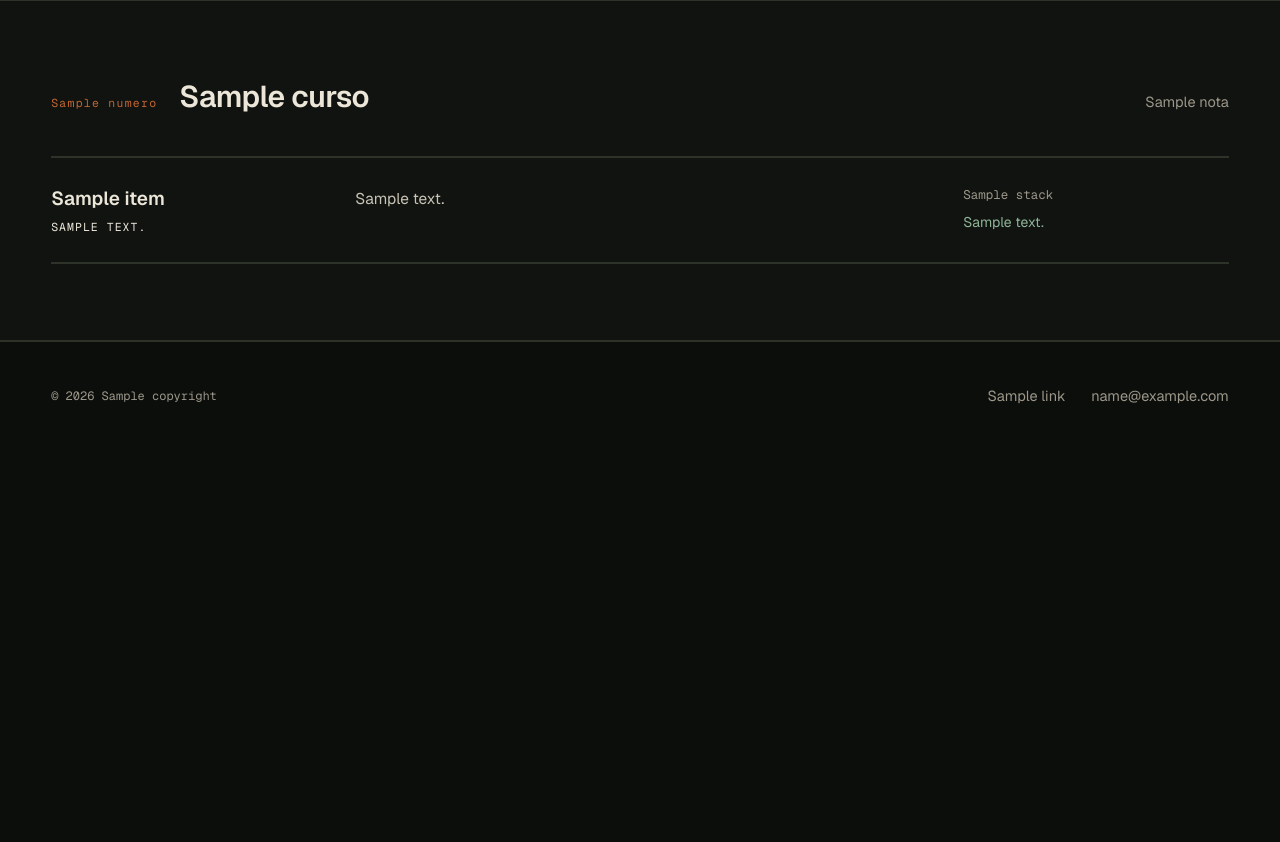
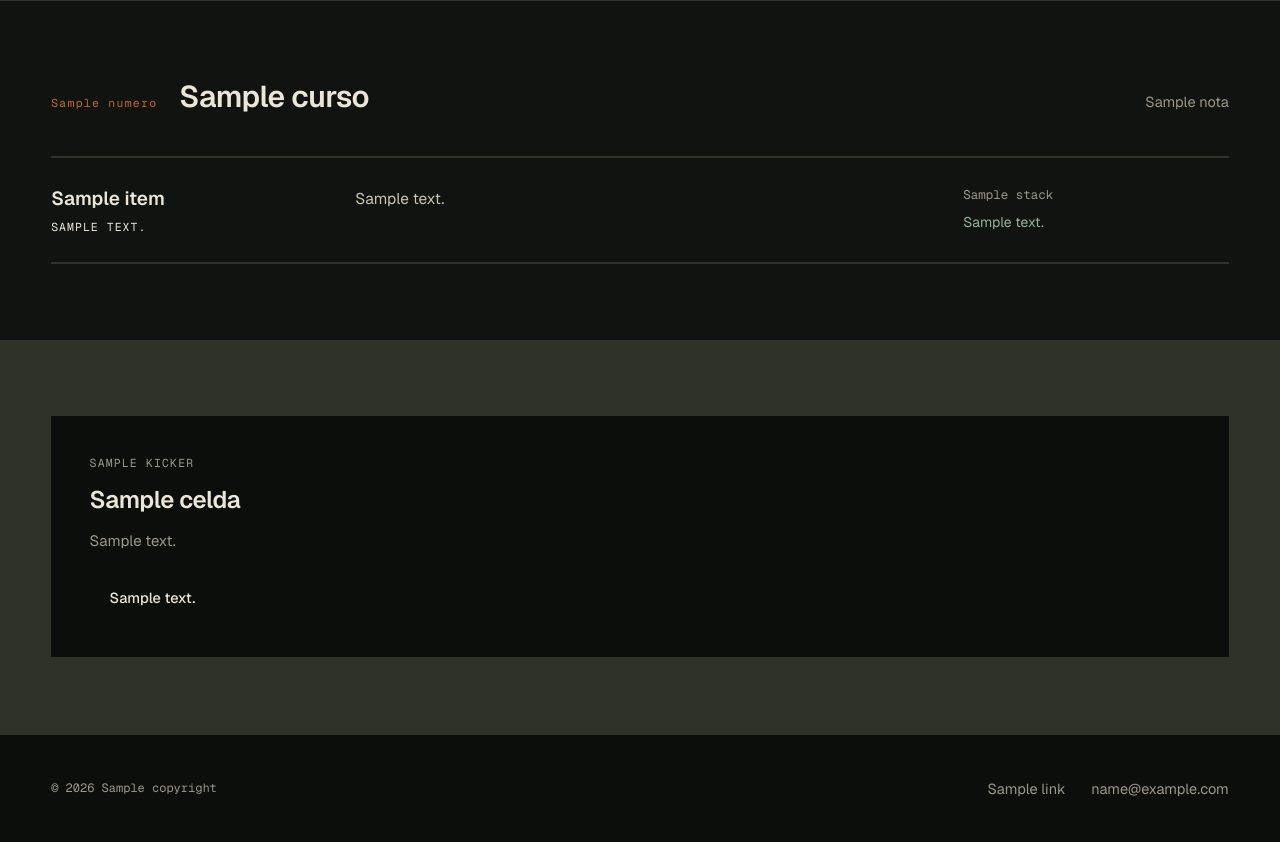
Before and after one commit to ivanvallejoss/ivanvallejos.dev, a Django app: template landing/templates/landing/landing.html in a window 1280 px wide. Shown: the part 1426-2268 px from the top of the page. Before the commit the page ends 1830 px from the top, so only its background shows below. Run offline with Django 5.2, Linux system fonts and the light colour scheme; the template is opened without the code that fills it: most values are stand-ins (such as "Sample title", 1, 10 or a date in 2020).

Commit message:
add(landing): sección de contacto
Co-Authored-By: Claude Opus 5.5 <noreply@anthropic.com>

```diff
--- a/landing/static/landing/css/landing.css
+++ b/landing/static/landing/css/landing.css
@@ -490,3 +490,36 @@ html:not(.js) .tabs__panel-label {
 .verificable__filas {
   min-width: 0;
 }
+
+
+/* ── Contacto (#contacto) ───────────────────────────────────── */
+/* .section + .grid-div con --col: 320px. El fondo --rule-strong del
+   contenedor ocupa también su padding: esa es la banda alrededor de las
+   celdas. Los CTAs son .btn--compact (A-01) y el outline vira a verde claro
+   en hover (A-04). */
+
+.contacto__celda {
+  padding: clamp(28px, 3vw, 40px);
+  display: flex;
+  flex-direction: column;
+  gap: 14px;
+}
+
+.contacto__kicker--accent { color: var(--accent-soft); }
+.contacto__kicker--signal { color: var(--signal-soft); }
+
+/* Tamaño propio del prototipo, fuera de la escala tipográfica. */
+.contacto__titulo {
+  font-size: clamp(20px, 2.2vw, 24px);
+  font-weight: 600;
+  letter-spacing: -0.018em;
+}
+
+.contacto__texto {
+  color: var(--muted);
+}
+
+.contacto__cta {
+  align-self: flex-start;
+  margin-top: 8px;
+}
--- a/landing/templates/landing/landing.html
+++ b/landing/templates/landing/landing.html
@@ -2,9 +2,9 @@
 {% load static %}
 
 {% comment %}
-Secciones del <main>: hero y stack (fase 3), 01 Áreas y 02 Trabajo (fase 4).
-Llegan en las fases siguientes: 03 En curso, 04 Escritura, 05 Verificable y
-contacto.
+Secciones del <main>: hero y stack (fase 3), 01 Áreas y 02 Trabajo (fase 4),
+03 En curso, 04 Escritura, 05 Verificable y contacto (fase 5). Escritura y
+Verificable van detrás de sus flags.
 Ver docs/design/handoff/README.md § Screens / Views.
 {% endcomment %}
 
@@ -26,6 +26,7 @@ Ver docs/design/handoff/README.md § Screens / Views.
 {% include "landing/partials/curso.html" %}
 {% if flags.escritura %}{% include "landing/partials/escritura.html" %}{% endif %}
 {% if flags.verificable %}{% include "landing/partials/verificable.html" %}{% endif %}
+{% include "landing/partials/contacto.html" %}
 </main>
 {% include "landing/partials/footer.html" %}
 {% endblock %}
--- /dev/null
+++ b/landing/templates/landing/partials/contacto.html
@@ -0,0 +1,19 @@
+{% comment %}
+Contacto (#contacto). README del handoff § Screens / Views, punto 10; valores
+del bloque id="contacto" de "Landing Oscura.dc.html".
+
+Patrón grilla con divisores (.grid-div) sobre el padding de sección: el
+contenedor pinta --rule-strong también en su padding, y eso forma la banda
+alrededor de las dos celdas. Lado a lado cuando entran dos de 320px.
+Los CTAs pasan por /go/<destino>?a=<audiencia>.
+{% endcomment %}
+<section id="contacto" class="section grid-div contacto" style="--col: 320px">
+  {% for celda in contacto.celdas %}
+  <div class="contacto__celda">
+    <span class="t-label t-label--kicker contacto__kicker--{{ celda.tono }}">{{ celda.kicker }}</span>
+    <h2 class="contacto__titulo">{{ celda.titulo }}</h2>
+    <p class="t-body contacto__texto">{{ celda.texto }}</p>
+    <a class="btn btn--{{ celda.cta.variante }} btn--compact contacto__cta" href="{% url 'go' celda.cta.destino %}?a={{ audience }}">{{ celda.cta.texto }}</a>
+  </div>
+  {% endfor %}
+</section>
```
